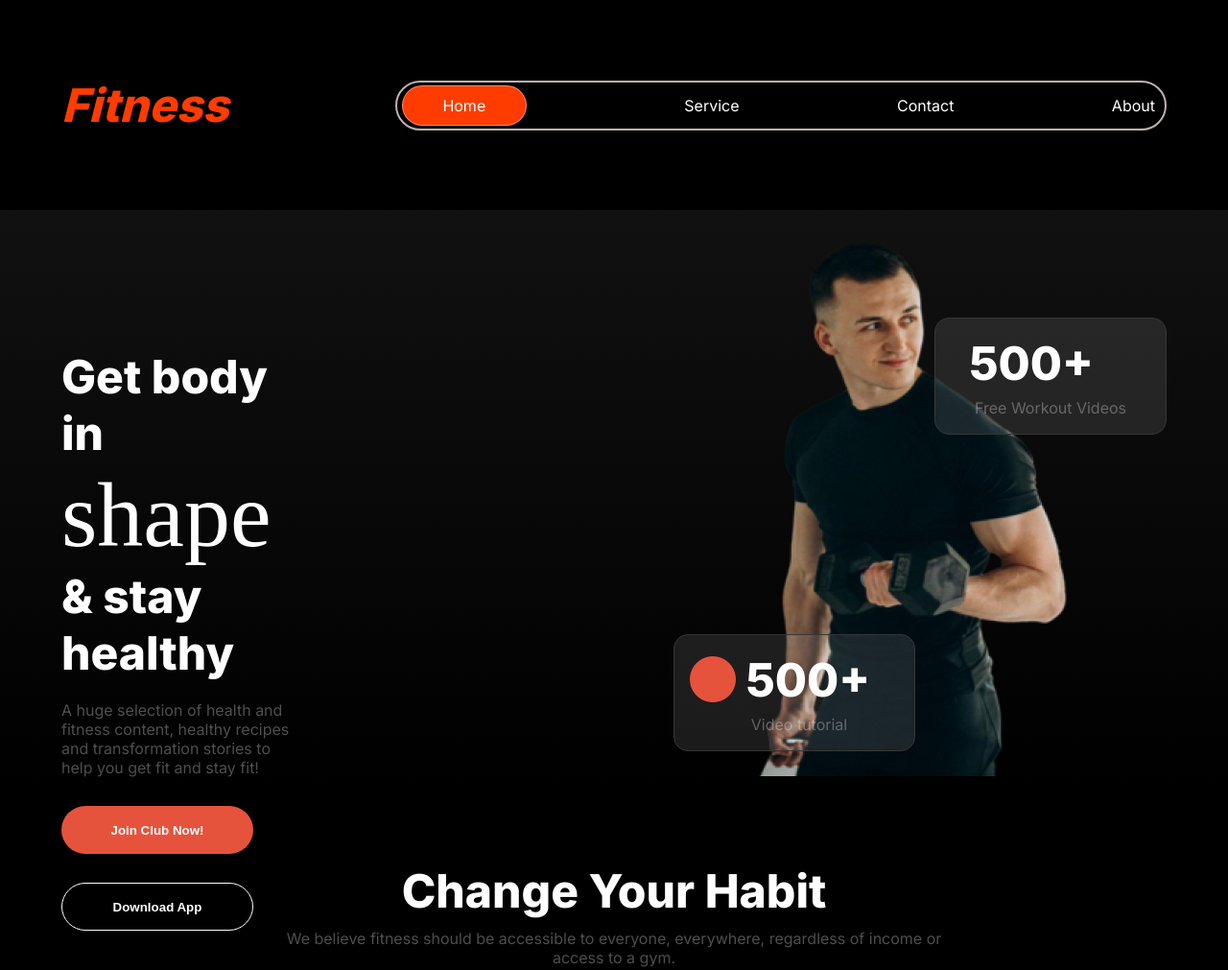
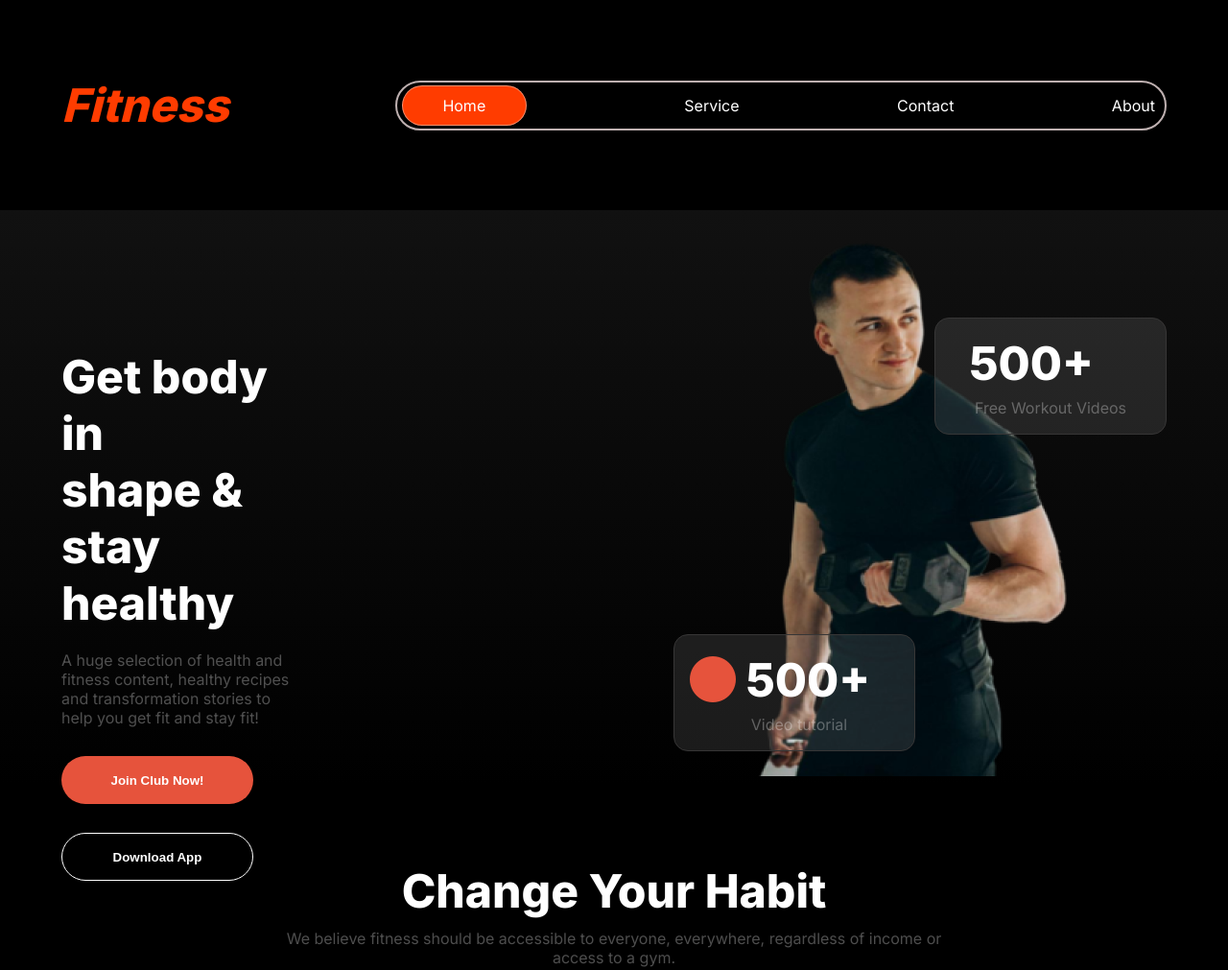
Before and after one commit to hossanshihab/assignment2-finalproject, a plain HTML site: page index.html in a window 1280 px wide. Shown: the top 1011 px of the page at 96% size. Drawn offline with Linux system fonts and the light colour scheme.

```diff
--- a/index.html
+++ b/index.html
@@ -30,7 +30,7 @@
   <section class="get-body">
     <div class="stay-healthy">
       <div class="text-container">
-        <h3>Get body in <br><span id="font-style">shape</span> & stay <br>healthy</h3>
+        <h3>Get body in <br>shape & stay <br>healthy</h3>
         <p>A huge selection of health and fitness content, healthy recipes and transformation stories to help you get
           fit and stay fit!</p>
         <button class="btn-primary1">Join Club Now!</button>
@@ -148,7 +148,7 @@
             <option value="">Male</option>
             <option value="">Female</option>
           </select>
-          <select name="" id="">
+          <select name="" id="select-1">
             <option value="">select an activity factor</option>
             <option value="">wight loss</option>
             <option value="">Weight gain</option>
@@ -214,8 +214,8 @@
       <div class="footer-content">
         <div class="logo">
           <h3>Fitness</h3>
-          <p>We believe fitness should be accessible to everyone, <br>every where, regardless of income or access to a
-            gym. with <br>hundreds of professional workouts.</p>
+          <p>We believe fitness should be accessible to everyone, every where, regardless of income or access to a
+            gym. with hundreds of professional workouts.</p>
         </div>
         <div class="get-started">
           <h3>Get Started</h3>
--- a/style.css
+++ b/style.css
@@ -115,11 +115,6 @@ p {
 /* banner section start  */
 .text-container {
   margin-top: 9rem;
-}
-#font-style{
-  font-family: "Miama";
-  font-weight: normal;
-  font-size: 6rem;
 }
 .text-container h3 {
   line-height: rem;
@@ -418,6 +413,7 @@ td {
   gap: 1rem;
   width: 48rem;
   height: 11rem;
+
 }
 
 .bmi-inputs input {
```
